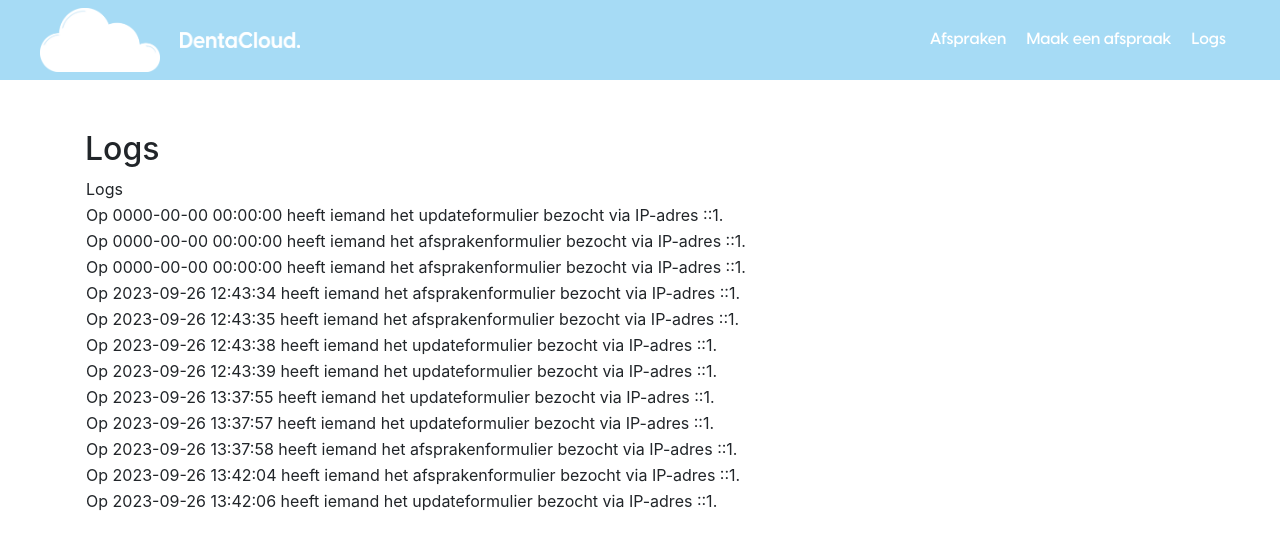
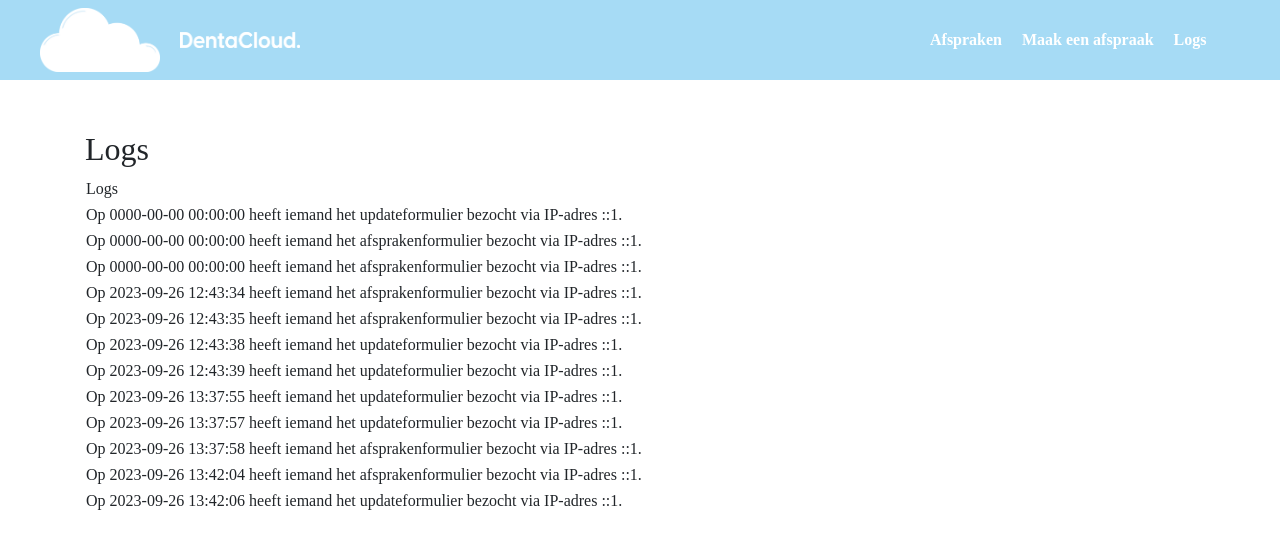
Before and after one commit to Thijmen-Scherders/DentaCloud, a PHP site: page /logs.php in a window 1280 px wide. Shown: the top 550 px of the page. Run offline with PHP 8.4, Linux system fonts and the light colour scheme; data comes from the database, SQL or seed files in the repository; some web fonts are replaced.

Commit message:
font family word altijd ingeladen

```diff
--- a/style.css
+++ b/style.css
@@ -1,3 +1,4 @@
+
 /* VisbyCF-Bold */
 @font-face {
     font-family: 'VisbyCF-Bold';
@@ -138,6 +139,11 @@
     font-style: italic;
 }
 
+body
+{
+    font-family: 'VisbyCF-Medium'!important;
+}
+
 .header {
     display: flex;
     background-color: black;
@@ -146,7 +152,6 @@
     justify-content: space-between;
     background-color: #A6DBF5;
     margin-bottom: 50px;
-    font-family: 'VisbyCF-DemiBold', 'serif';
 }
 
 .left-section {
```
